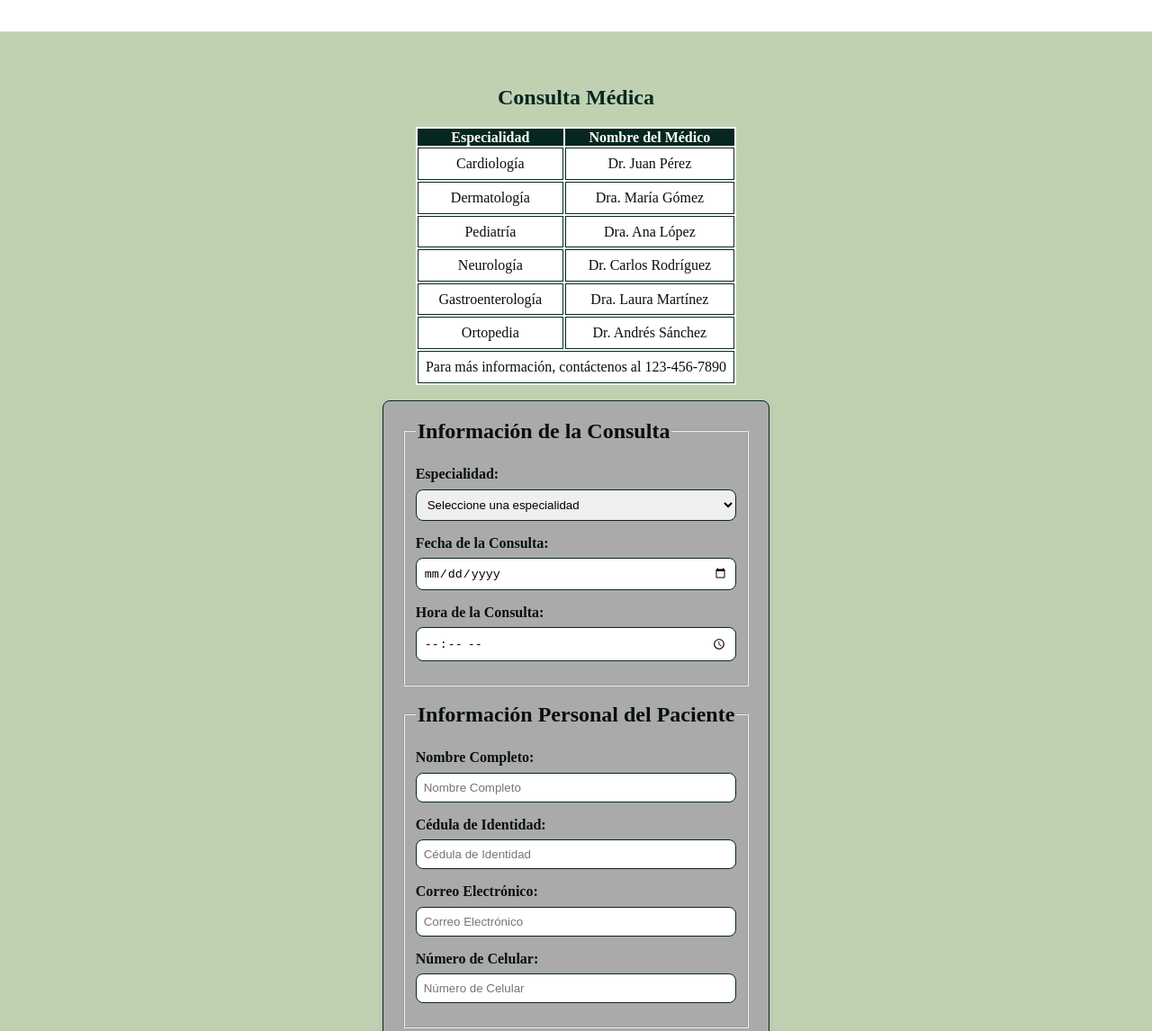
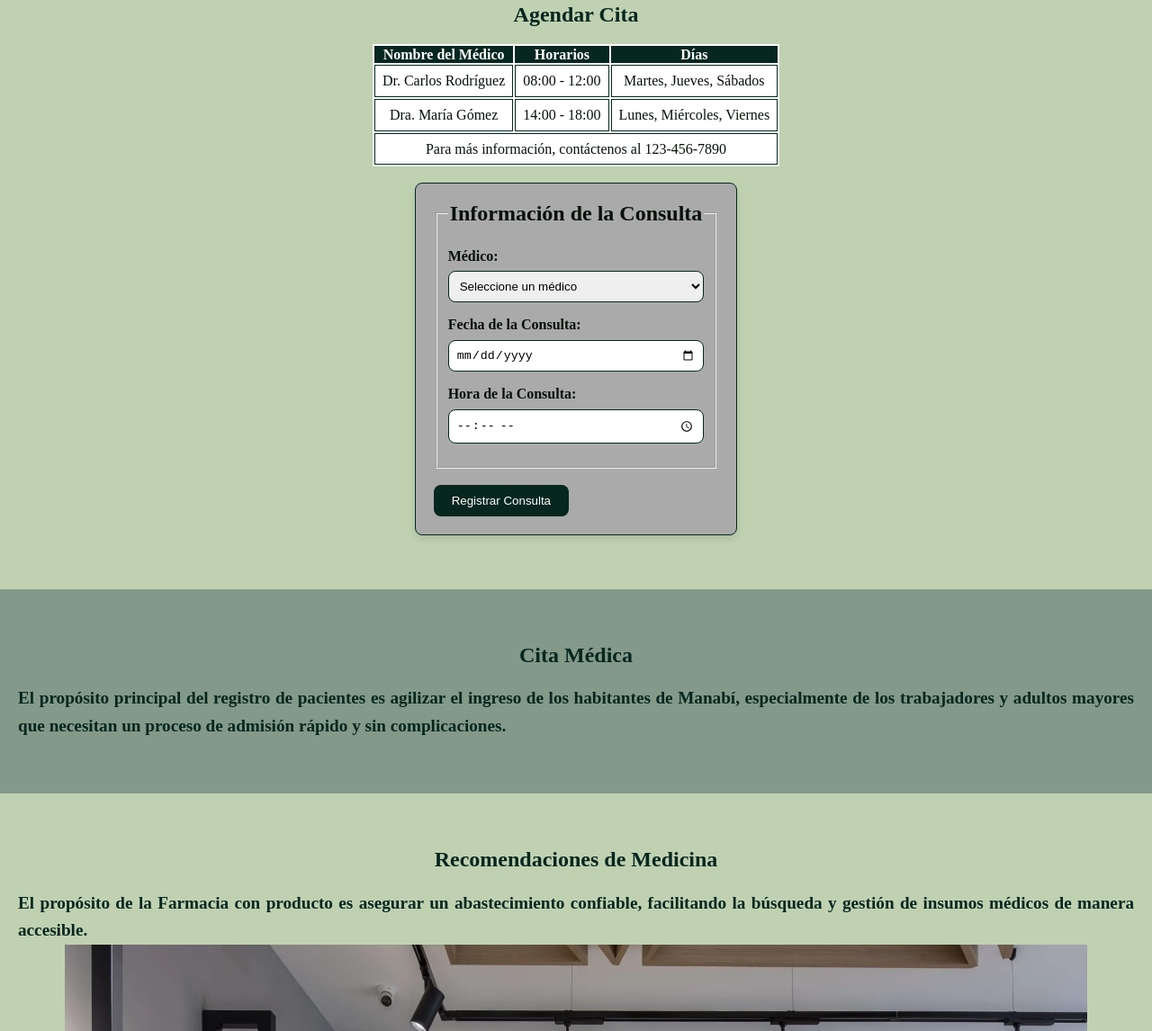
Before and after one commit to AdonisMer/PROYECTO_APPS-WEB, a plain HTML site: page proyecto_au_app_clien_web/index.html in a window 1280 px wide. Shown: the part 1355-2501 px from the top of the page at 90% size. Drawn offline with Linux system fonts and the light colour scheme.

Commit message:
segundo commit

```diff
--- a/proyecto-au/index.html
+++ b/proyecto_au_app_clien_web/index.html
@@ -14,9 +14,9 @@
         <div class="nav-links">
         <ul>
             <li><a href="#inicio">Inicio</a></li>
-            <li><a href="#consulta">Consulta Médica</a></li>
-            <li><a href="#registro">Registro de Pacientes</a></li>
-            <li><a href="#farmacia">Farmacia con producto</a></li>
+            <li><a href="#agendamiento">Agendar Cita</a></li>
+            <li><a href="#cita">Cita Médica</a></li>
+            <li><a href="#recomendacion">Recomendaciones de Medicina</a></li>
             <li><a href="#equipo">Equipo</a></li>
         </ul>
         </div>
@@ -42,7 +42,7 @@
 
                 <div class="columna-texto">
                     <p>
-                    En Manabí, la gestión médica sigue anclada en métodos manuales y presenciales, careciendo de plataformas web o móviles que agilicen la atención. Esta brecha digital, sumada a la desinformación sobre la disponibilidad de medicamentos en farmacias, genera una pérdida de tiempo crítica, afectando principalmente a la población trabajadora y a los adultos mayores que requieren una respuesta inmediata y eficiente.
+
                     </p>
                 </div>
             </section>
@@ -51,7 +51,9 @@
             <div class="texto-publico">
                 <h2 class="titulo-publico-objetivo">Público Objetivo</h2>
                     <p>
-                        El público objetivo del sistema de gestión médica son los pacientes de Manabí, especialmente los <strong>trabajadores</strong> y <strong>adultos mayores</strong> que requieren atención médica eficiente y accesible.
+                        El público objetivo del sistema de gestión médica son los pacientes de Manabí, especialmente los
+                        <strong>trabajadores </strong> y <strong>adultos mayores</strong> que requieren atención médica
+                        eficiente y accesible.
                     </p>
             </div>
 
@@ -59,44 +61,31 @@
                 <img src="imagenes/seccion_publico_objetivo.png" alt="publico objetivo">
             </div>
         </section>
-        <section id="consulta" class="producto1">
-            <h2> Consulta Médica </h2>
+        <section id="agendamiento" class="producto1">
+            <h2> Agendar Cita </h2>
             <table class="tabla1">
                 <thead>
                     <tr>
-                        <th>Especialidad</th>
                         <th>Nombre del Médico</th>
+                        <th>Horarios</th>
+                        <th>Días</th>
                     </tr>
                 </thead>
                 <tbody>
                     <tr>
-                        <td>Cardiología</td>
-                        <td>Dr. Juan Pérez</td>
+                        <td>Dr. Carlos Rodríguez</td>
+                        <td>08:00 - 12:00</td>
+                        <td>Martes, Jueves, Sábados</td>
                     </tr>
                     <tr>
-                        <td>Dermatología</td>
                         <td>Dra. María Gómez</td>
-                    </tr>
-                    <tr>
-                        <td>Pediatría</td>
-                        <td>Dra. Ana López</td>
-                    </tr>
-                    <tr>
-                        <td>Neurología</td>
-                        <td>Dr. Carlos Rodríguez</td>
-                    </tr>
-                    <tr>
-                        <td>Gastroenterología</td>
-                        <td>Dra. Laura Martínez</td>
-                    </tr>
-                    <tr>
-                        <td>Ortopedia</td>
-                        <td>Dr. Andrés Sánchez</td>
+                        <td>14:00 - 18:00</td>
+                        <td>Lunes, Miércoles, Viernes</td>
                     </tr>
                 </tbody>
                 <tfoot>
                     <tr>
-                        <td colspan="2">Para más información, contáctenos al 123-456-7890</td>
+                        <td colspan="3">Para más información, contáctenos al 123-456-7890</td>
                     </tr>
                 </tfoot>
             </table>
@@ -104,15 +93,11 @@
             <form action="#" class="formulario1">
                 <fieldset>
                     <legend>Información de la Consulta</legend>
-                    <label for="especialidad">Especialidad:</label>
-                    <select id="especialidad" name="especialidad" required>
-                        <option value="">Seleccione una especialidad</option>
-                        <option value="cardiologia">Cardiología</option>
-                        <option value="dermatologia">Dermatología</option>
-                        <option value="pediatria">Pediatría</option>
-                        <option value="neurologia">Neurología</option>
-                        <option value="gastroenterologia">Gastroenterología</option>
-                        <option value="ortopedia">Ortopedia</option>
+                    <label for="medico">Médico:</label>
+                    <select id="medico" name="medico" required>
+                        <option value="">Seleccione un médico</option>
+                        <option value="dr_carlos_rodriguez">Dr. Carlos Rodríguez</option>
+                        <option value="dra_maria_gomez">Dra. María Gómez</option>
                     </select>
                     <label for="fecha">Fecha de la Consulta:</label>
                     <input type="date" id="fecha" name="fecha" required>
@@ -120,24 +105,12 @@
                     <input type="time" id="hora" name="hora" min="08:00" max="18:00" required>
                 </fieldset>
                 <br>
-                <fieldset>
-                    <legend>Información Personal del Paciente</legend>
-                    <label for="nombre-completo">Nombre Completo:</label>
-                    <input type="text" id="nombre-completo" name="nombre-completo" placeholder="Nombre Completo" required>
-                    <label for="cedula">Cédula de Identidad:</label>
-                    <input type="text" id="cedula" name="cedula" placeholder="Cédula de Identidad" required>
-                    <label for="email">Correo Electrónico:</label>
-                    <input type="email" id="email" name="email" placeholder="Correo Electrónico">
-                    <label for="celular">Número de Celular:</label>
-                    <input type="text" id="celular" name="celular" placeholder="Número de Celular">
-                </fieldset>
-                <br>
                 <button type="submit">Registrar Consulta</button>
             </form>
         </section>
-        <section id="registro" class="producto2">
+        <section id="cita" class="producto2">
             <div class="columna-titulo">
-                <h2 class="titulo-registro">Registro de Pacientes</h2>
+                <h2 class="titulo-registro">Cita Médica</h2>
             </div>
 
             <div class="columna-texto">
@@ -146,11 +119,10 @@
                 </p>
             </div>
         </section>
-        <section id="farmacia" class="producto3">
+        <section id="recomendacion" class="producto3">
             <div class="columna-titulo">
-                <h2 class="titulo-farmacia">Farmacia con producto</h2>
+                <h2 class="titulo-farmacia">Recomendaciones de Medicina</h2>
             </div>
-
         <div class="columna-texto">
             <p>
                 El propósito de la Farmacia con producto es asegurar un abastecimiento confiable, facilitando la búsqueda y gestión de insumos médicos de manera accesible.
```
Also changed, not shown: proyecto_au_app_clien_web/README.md (renamed from proyecto-au/README.md), proyecto_au_app_clien_web/font/ResolideSerif_PERSONAL_USE_ONLY.otf (renamed from proyecto-au/font/ResolideSerif_PERSONAL_USE_ONLY.otf), proyecto_au_app_clien_web/imagenes/gestion_medica.png (renamed from proyecto-au/imagenes/gestion_medica.png), proyecto_au_app_clien_web/imagenes/imagen_farmacia_con_productos.png (renamed from proyecto-au/imagenes/imagen_farmacia_con_productos.png), proyecto_au_app_clien_web/imagenes/seccion_publico_objetivo.png (renamed from proyecto-au/imagenes/seccion_publico_objetivo.png), proyecto_au_app_clien_web/styles.css (renamed from proyecto-au/styles.css).
